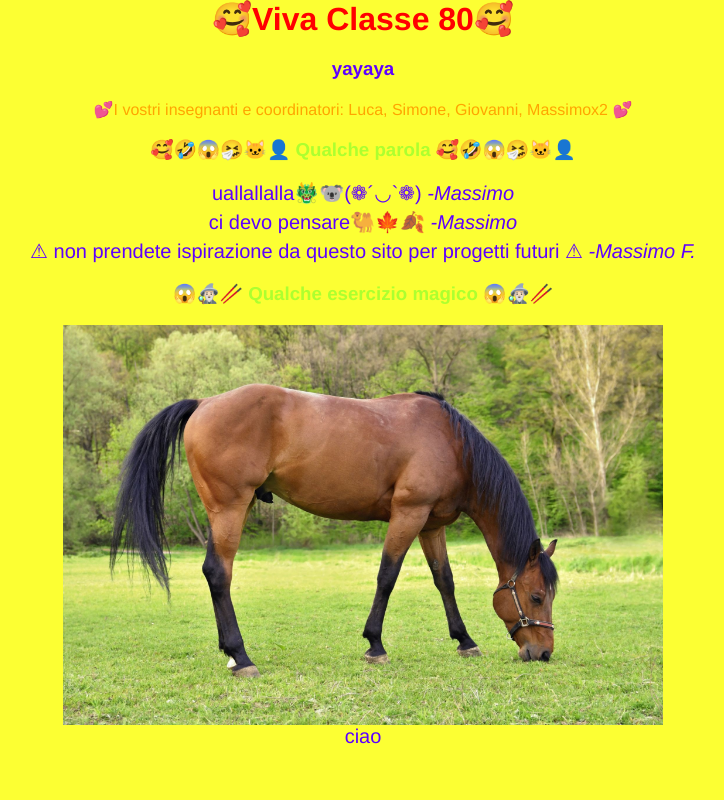
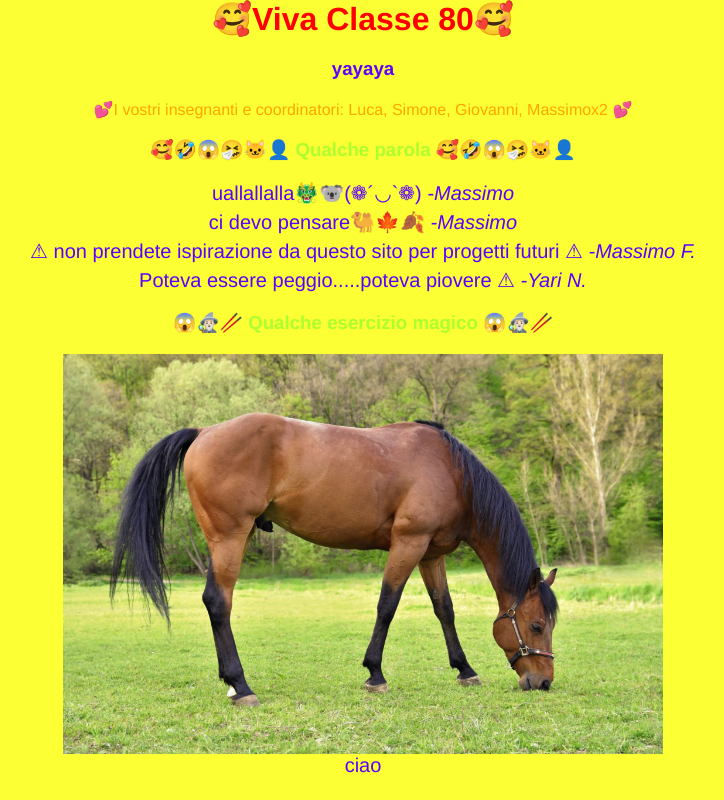
Before and after one commit to macs-massimopiazza/i-classe-80, a Vue app: page / in a window 1280 px wide. Shown: the whole page, without its empty margins (277-1001 px from the left). Built offline with nearby package versions, Linux system fonts and the light colour scheme.

Commit message:
Aggiunta testo

```diff
--- a/src/App.vue
+++ b/src/App.vue
@@ -22,6 +22,7 @@ export default {
         { testo: "uallallalla🐲🐨(❁´◡`❁)", nome: "Massimo" },
         { testo: "ci devo pensare🐫🍁🍂", nome: "Massimo" },
         { testo: "⚠ non prendete ispirazione da questo sito per progetti futuri ⚠", nome: "Massimo F." },
+        { testo: "Poteva essere peggio.....poteva piovere ⚠", nome: "Yari N." },
       ],
       esercizi: [
         { link: "ciao", imagePath: "./images/cavallo.jpg"}
```
